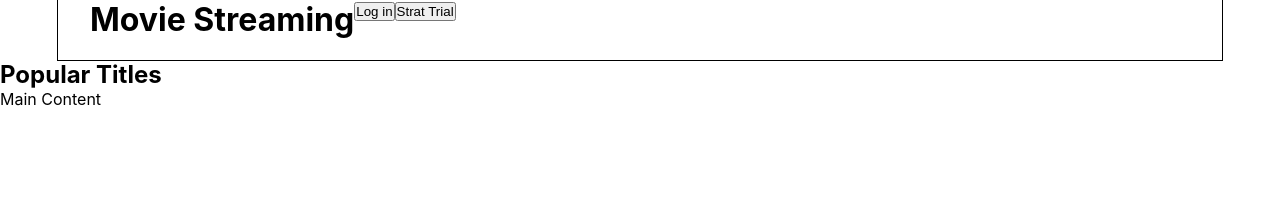
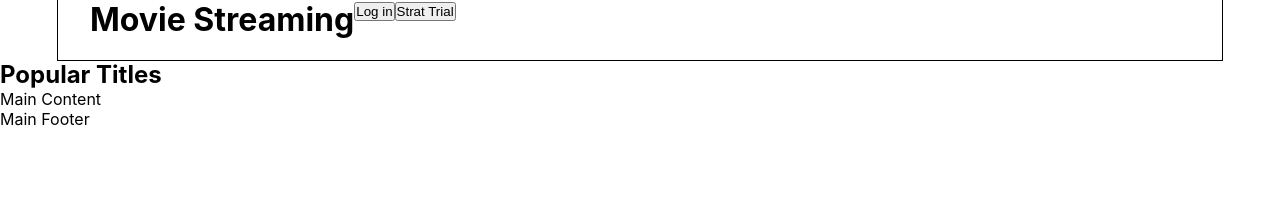
Before and after one commit to MarkusTryban/movie-stream, a React (Create React App) app: page / in a window 1280 px wide. Shown: the top 199 px of the page. Built offline with nearby package versions, Linux system fonts and the light colour scheme.

Commit message:
Return main footer

```diff
--- a/src/components/App/MovieStream.tsx
+++ b/src/components/App/MovieStream.tsx
@@ -1,7 +1,9 @@
 import React, { Component } from 'react';
 
 import { entriesArray } from '../../utils/entries';
+
 import MainContent from '../MainContent/MainContent';
+import MainFooter from '../MainFooter/MainFooter';
 import MainHeader from '../MainHeader/MainHeader';
 
 import './MovieStream.css';
@@ -22,6 +24,7 @@ class MovieStream extends Component {
       <>
         <MainHeader />
         <MainContent />
+        <MainFooter />
       </>
     );
   }
```
